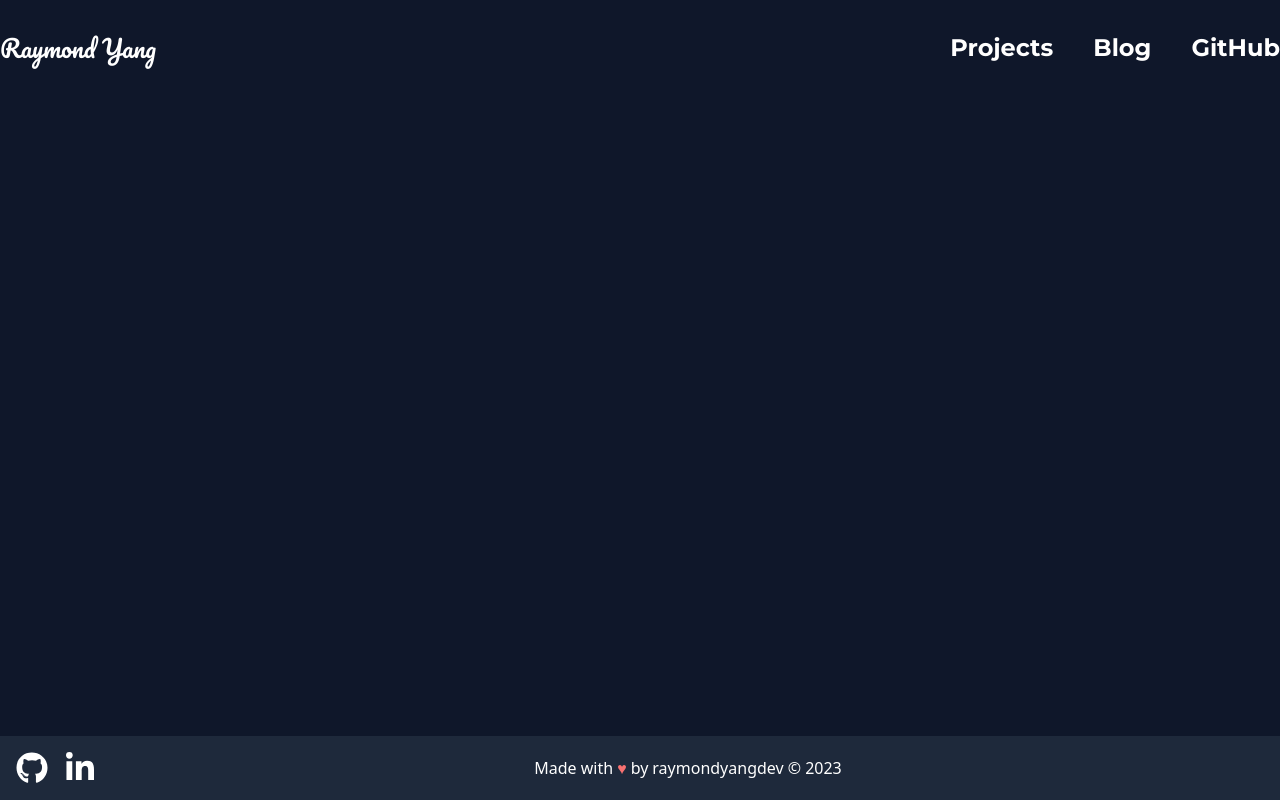
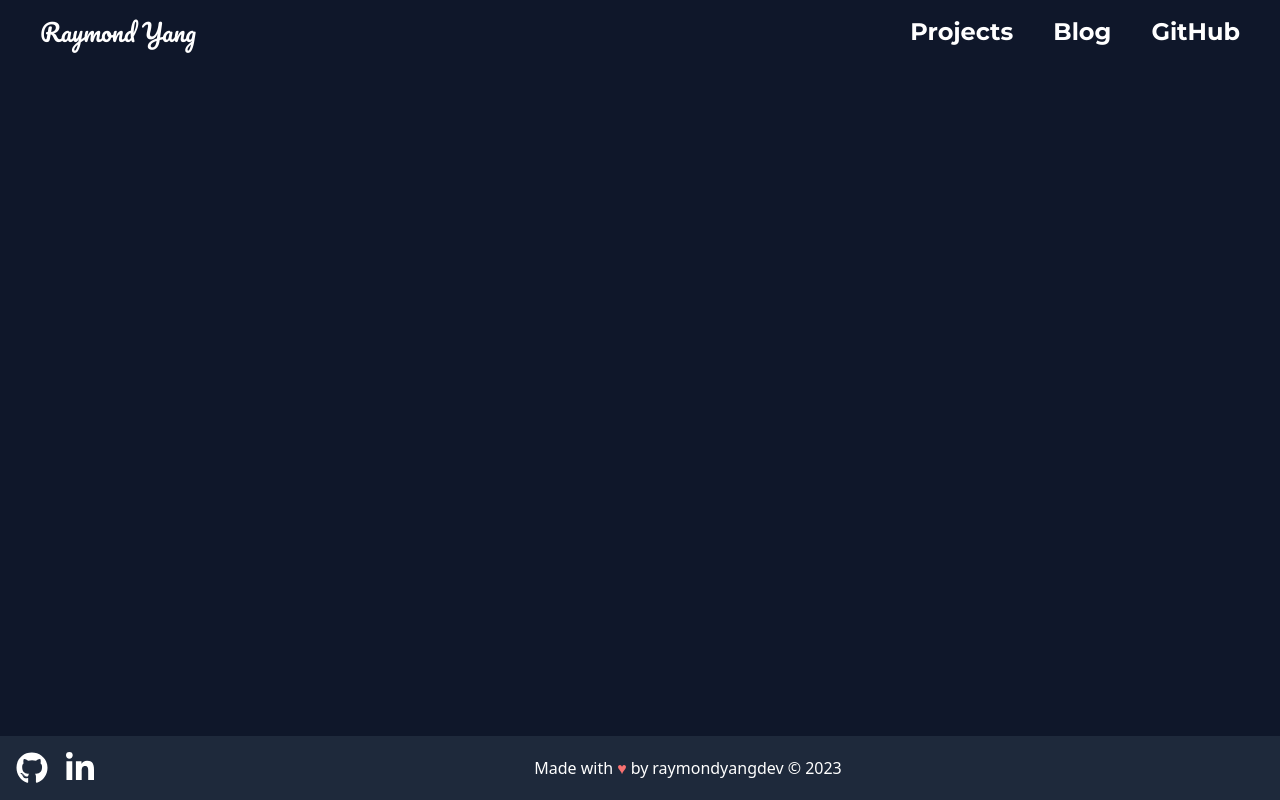
Before and after one commit to raymondyangdev/raymondy.dev, a Next.js app: page / in a window 1280 px wide. Built offline with nearby package versions, Linux system fonts and the light colour scheme.

Commit message:
Update DOM hierarchy

```diff
--- a/src/app/components/navigation/Navbar.tsx
+++ b/src/app/components/navigation/Navbar.tsx
@@ -2,9 +2,11 @@ import Logo from './Logo';
 import NavItems from './NavItems';
 export default function Navbar() {
     return (
-        <nav className="flex justify-between py-8 text-2xl">
-            <Logo />
-            <NavItems />
-        </nav>
+        <header className="bg-slate-900">
+            <nav className="flex container justify-between py-4 text-2xl px-10">
+                <Logo />
+                <NavItems />
+            </nav>
+        </header>
     );
 }
```
